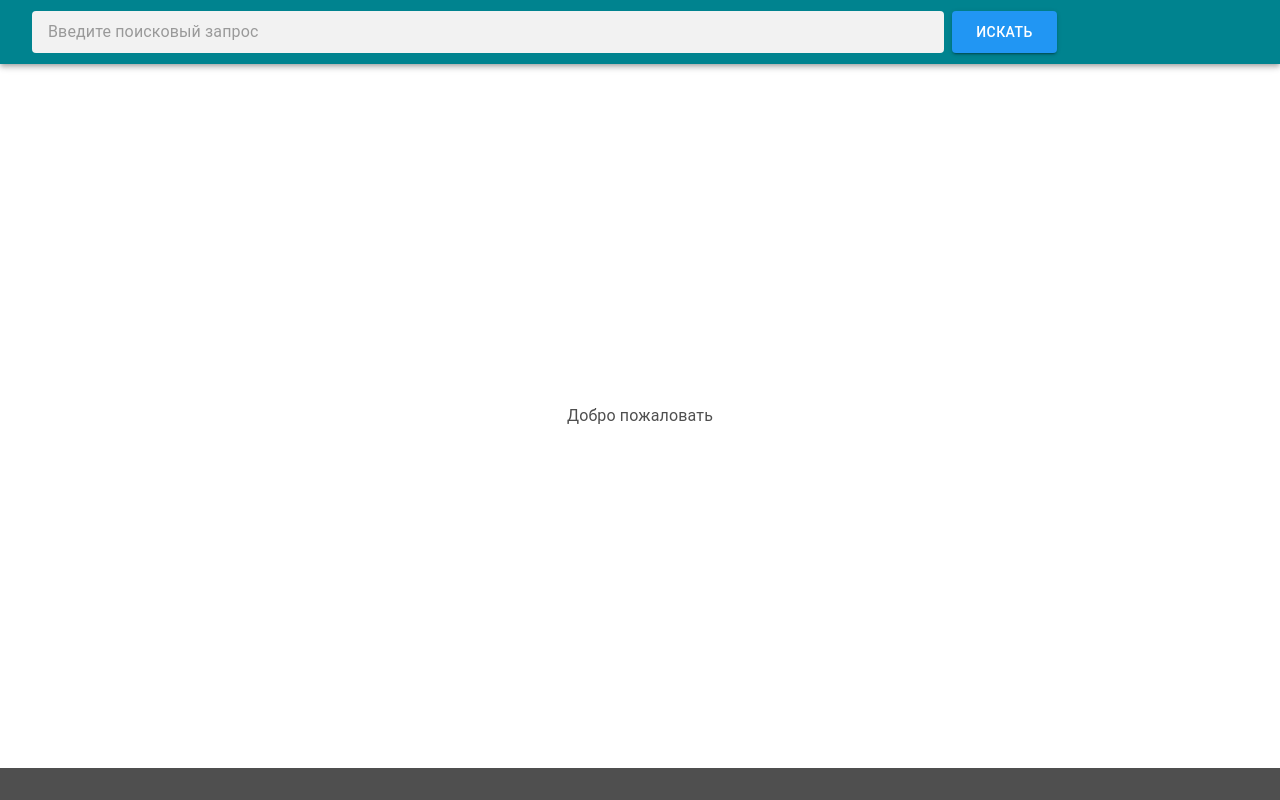
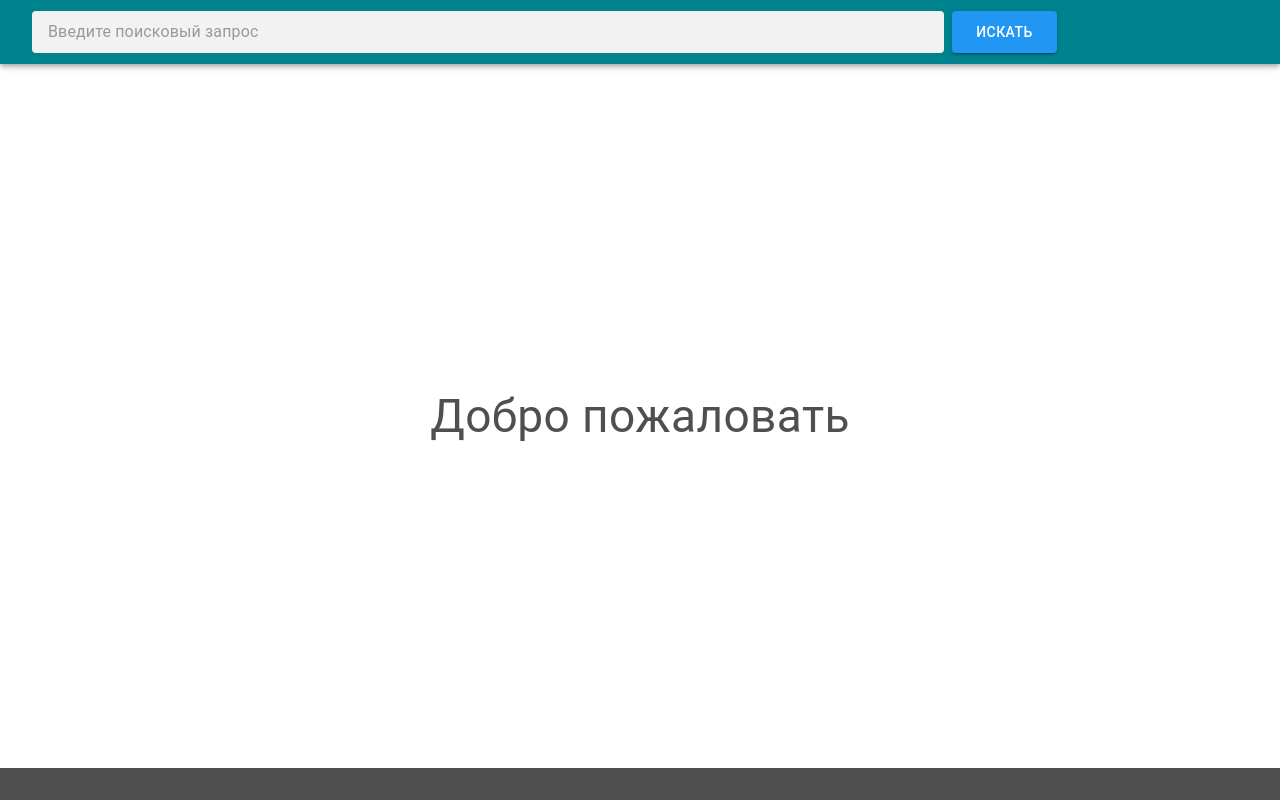
Before and after one commit to Namisami/gh-search, a React (Vite) app: page / in a window 1280 px wide. Built offline with nearby package versions, Linux system fonts and the light colour scheme.

Commit message:
add routing, refactor

```diff
--- a/package.json
+++ b/package.json
@@ -14,7 +14,8 @@
     "@emotion/styled": "^11.13.0",
     "@mui/material": "^5.16.7",
     "react": "^18.3.1",
-    "react-dom": "^18.3.1"
+    "react-dom": "^18.3.1",
+    "react-router-dom": "^6.26.0"
   },
   "devDependencies": {
     "@eslint/js": "^9.8.0",
--- a/src/App.tsx
+++ b/src/App.tsx
@@ -1,34 +1,13 @@
-import { AppBar, Container, ThemeProvider, Toolbar, Typography, Box } from '@mui/material';
+import { ThemeProvider } from '@mui/material';
+import { RouterProvider } from 'react-router-dom';
 import theme from './ui/theme';
-import Search from './components/Search/Search';
-import styles from './App.module.sass';
+import router from './routers/router';
 
 function App() {
 
   return (
     <ThemeProvider theme={ theme }>
-      <AppBar
-        position='static'
-        sx={{ backgroundColor: theme.palette.background.default }}
-      >
-        <Container maxWidth='xl'>
-          <Toolbar disableGutters>
-            <Search />
-          </Toolbar>
-        </Container>
-      </AppBar>
-      <Container className={ styles.main } maxWidth='xl'>
-        <div className={ styles.welcomeWrapper }>
-          <Typography
-            className={ styles.welcome }
-            variant='body1'
-            component='span'
-          >
-            Добро пожаловать
-          </Typography>
-        </div>
-      </Container>
-      <Box className={ styles.footer }/>
+      <RouterProvider router={ router } />
     </ThemeProvider>
   )
 };
--- /dev/null
+++ b/src/components/Layout/Layout.module.sass
@@ -0,0 +1,5 @@
+.main
+  flex: 1 0 auto
+.footer
+  background-color: #4F4F4F
+  height: 32px
--- /dev/null
+++ b/src/components/Layout/Layout.tsx
@@ -0,0 +1,29 @@
+import { AppBar, Container, Toolbar, Box, useTheme } from '@mui/material';
+import { Outlet } from 'react-router-dom';
+import Search from '../../components/Search/Search';
+import styles from './Layout.module.sass';
+
+const Layout = () => {
+  const theme = useTheme();
+
+  return (
+    <>
+      <AppBar
+        position='static'
+        sx={{ backgroundColor: theme.palette.background.default }}
+      >
+        <Container maxWidth='xl'>
+          <Toolbar disableGutters>
+            <Search />
+          </Toolbar>
+        </Container>
+      </AppBar>
+      <Container className={ styles.main } maxWidth='xl'>
+        <Outlet />
+      </Container>
+      <Box className={ styles.footer }/>
+    </>
+  )
+};
+
+export default Layout;
--- a/src/App.module.sass
+++ b/src/pages/Welcome/Welcome.module.sass
@@ -5,10 +5,5 @@
   align-items: center
 .welcome
   color: #4F4F4F
-  font-size: 46px
-  font-weight: 400
-.main
-  flex: 1 0 auto
-.footer
-  background-color: #4F4F4F
-  height: 32px
+  font-size: 46px !important
+  font-weight: 400 !important
--- /dev/null
+++ b/src/pages/Welcome/Welcome.tsx
@@ -0,0 +1,18 @@
+import { Typography } from '@mui/material';
+import styles from './Welcome.module.sass';
+
+const Welcome = () => {
+  return (
+    <div className={ styles.welcomeWrapper }>
+      <Typography
+        className={ styles.welcome }
+        variant='body1'
+        component='span'
+      >
+        Добро пожаловать
+      </Typography>
+    </div>
+  )
+};
+
+export default Welcome;
--- /dev/null
+++ b/src/routers/router.tsx
@@ -0,0 +1,19 @@
+import { createBrowserRouter } from "react-router-dom";
+import Layout from "../components/Layout/Layout";
+import Welcome from "../pages/Welcome/Welcome";
+
+const router = createBrowserRouter([
+  {
+    path: "/",
+    element: <Layout />,
+    children: [
+      {
+        path: "/",
+        element: <Welcome />,
+        index: true,
+      },
+    ]
+  }
+])
+
+export default router;
```
Also changed, not shown: 1 other file (tests, documents, lock files or other folders).
